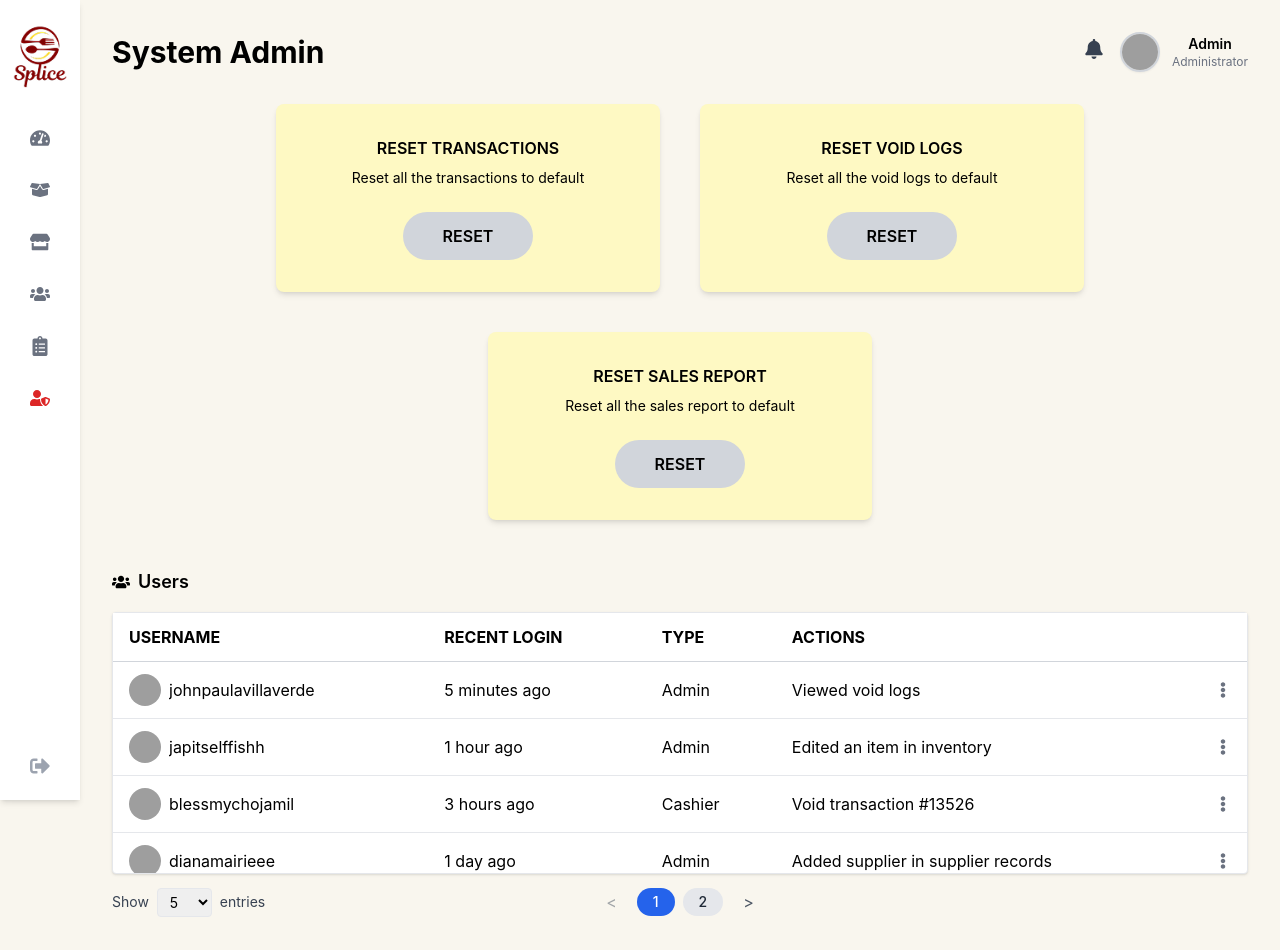
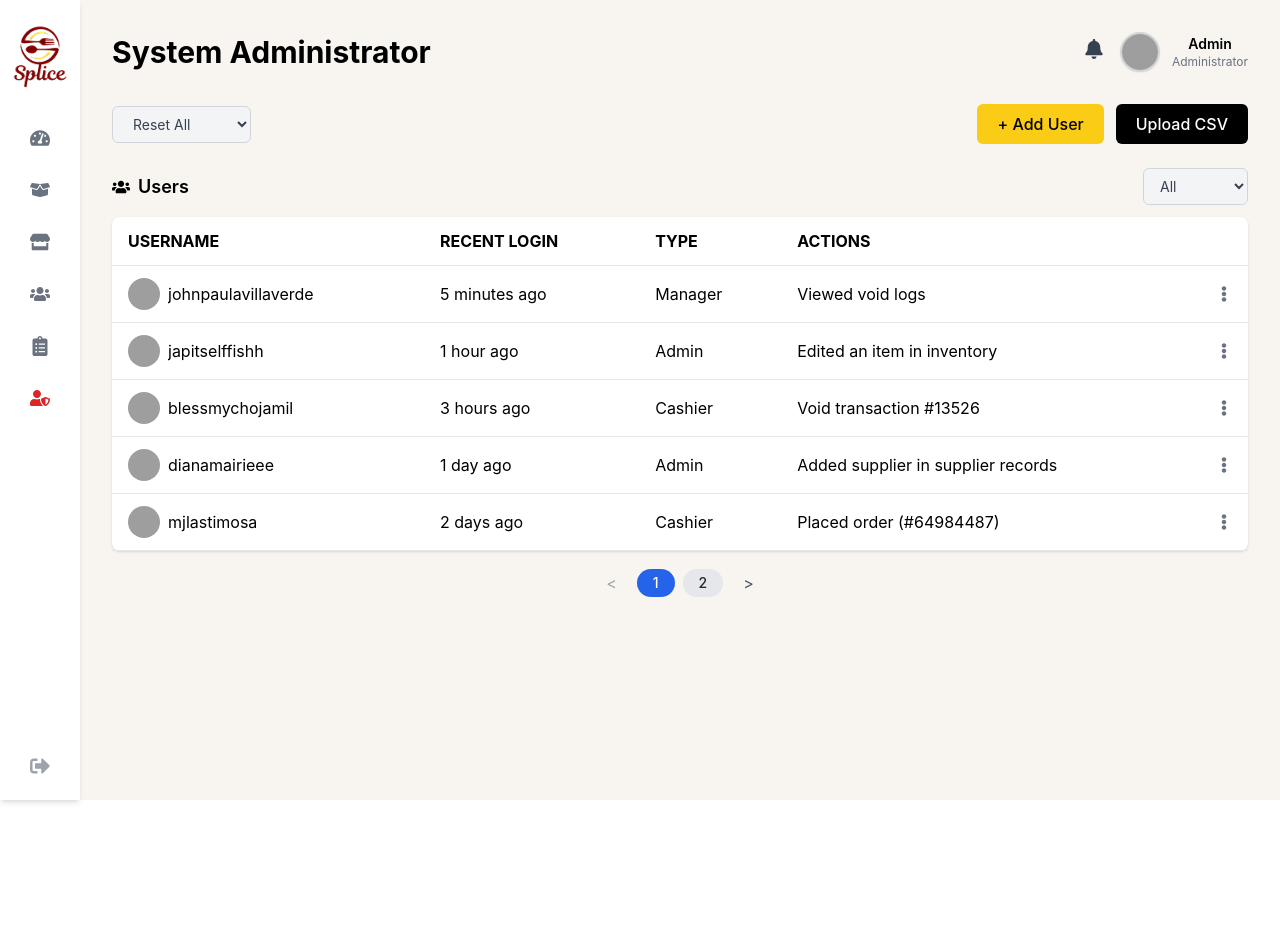
Before and after one commit to roshannlntcs/Food-and-Beverage-System, a React (Create React App) app in the folder frontend/: page /admin/super-admin in a window 1280 px wide. After the commit the page ends 800 px from the top, so only its background shows below. Built offline with nearby package versions, Linux system fonts and the light colour scheme; grey boxes are pictures that could not be loaded.

Commit message:
redesigned superadmin page

```diff
--- a/frontend/src/pages/pos/SuperAdmin.js
+++ b/frontend/src/pages/pos/SuperAdmin.js
@@ -7,13 +7,12 @@ import Pagination from "../../components/Pagination";
 import ResetConfirmationModal from "../../components/ResetConfirmationModal";
 
 const dummyUsers = [
-  { id: 1, username: "johnpaulavillaverde", avatar: "https://i.pravatar.cc/150?img=1", recentLogin: "5 minutes ago", type: "Admin", action: "Viewed void logs" },
+  { id: 1, username: "johnpaulavillaverde", avatar: "https://i.pravatar.cc/150?img=1", recentLogin: "5 minutes ago", type: "Manager", action: "Viewed void logs" },
   { id: 2, username: "japitselffishh", avatar: "https://i.pravatar.cc/150?img=2", recentLogin: "1 hour ago", type: "Admin", action: "Edited an item in inventory" },
   { id: 3, username: "blessmychojamil", avatar: "https://i.pravatar.cc/150?img=3", recentLogin: "3 hours ago", type: "Cashier", action: "Void transaction #13526" },
   { id: 4, username: "dianamairieee", avatar: "https://i.pravatar.cc/150?img=4", recentLogin: "1 day ago", type: "Admin", action: "Added supplier in supplier records" },
   { id: 5, username: "mjlastimosa", avatar: "https://i.pravatar.cc/150?img=5", recentLogin: "2 days ago", type: "Cashier", action: "Placed order (#64984487)" },
-  { id: 6, username: "annawhite", avatar: "https://i.pravatar.cc/150?img=6", recentLogin: "10 minutes ago", type: "Admin", action: "Updated sales report" },
-  { id: 7, username: "michael_smith", avatar: "https://i.pravatar.cc/150?img=7", recentLogin: "4 hours ago", type: "Cashier", action: "Processed refund (#789654)" },
+  { id: 6, username: "genesisjohn", avatar: "https://i.pravatar.cc/150?img=6", recentLogin: "2 days ago", type: "Cashier", action: "Placed order (#64984487)" },
 ];
 
 const resetWarnings = {
@@ -24,17 +23,22 @@ const resetWarnings = {
 
 const SuperAdmin = () => {
   const [users] = useState(dummyUsers);
-  const [entriesPerPage, setEntriesPerPage] = useState(4);
+  const [entriesPerPage, setEntriesPerPage] = useState(5);
   const [currentPage, setCurrentPage] = useState(1);
 
   // Modal state
   const [modalOpen, setModalOpen] = useState(false);
-  const [activeReset, setActiveReset] = useState(null); // "transactions" | "voidLogs" | "salesReport" | null
+  const [activeReset, setActiveReset] = useState(null);
 
-  // Pagination calculations
+  // User type filter
+  const [filterType, setFilterType] = useState("All");
+
+  // Pagination
   const totalPages = Math.ceil(users.length / entriesPerPage);
   const startIndex = (currentPage - 1) * entriesPerPage;
-  const paginatedUsers = users.slice(startIndex, startIndex + entriesPerPage);
+  const filteredUsers =
+    filterType === "All" ? users : users.filter((u) => u.type === filterType);
+  const paginatedUsers = filteredUsers.slice(startIndex, startIndex + entriesPerPage);
 
   const openModal = (type) => {
     setActiveReset(type);
@@ -47,81 +51,98 @@ const SuperAdmin = () => {
   };
 
   const handleConfirmReset = () => {
-    // Placeholder: implement your reset logic here based on activeReset
     alert(`Resetting ${activeReset}`);
-
-    // Close modal after confirming
     closeModal();
   };
 
   return (
-    <div className="flex min-h-screen bg-[#f9f6ee]">
+    <div className="flex min-h-screen bg-[#f8f5f0]">
+      {/* Sidebar */}
       <Sidebar />
 
+      {/* Main Content */}
       <div className="ml-20 p-8 flex-1">
+        {/* Header */}
         <div className="flex justify-between items-center mb-8">
-          <h1 className="text-3xl font-bold">System Admin</h1>
+          <h1 className="text-3xl font-bold">System Administrator</h1>
           <AdminInfo />
         </div>
 
-        {/* Reset Buttons */}
-        <div className="flex justify-center gap-10 mb-12 flex-wrap">
-          {["transactions", "voidLogs", "salesReport"].map((type) => (
-            <div
-              key={type}
-              className="bg-yellow-100 p-8 rounded-lg shadow-md w-96 min-w-[360px] flex flex-col items-center"
+        {/* Top controls: Reset + Add/Upload buttons */}
+        <div className="flex justify-between items-center mb-6">
+          {/* Reset dropdown */}
+          <select
+            className="px-4 py-2 border border-gray-300 rounded-md bg-gray-100 text-gray-700 text-sm focus:outline-none focus:ring-2 focus:ring-gray-400"
+            defaultValue=""
+            onChange={(e) => {
+              if (e.target.value) openModal(e.target.value);
+            }}
           >
-              <h2 className="font-semibold mb-2 uppercase">{`RESET ${type === "voidLogs" ? "VOID LOGS" : type === "salesReport" ? "SALES REPORT" : "TRANSACTIONS"}`}</h2>
-              <p className="text-sm mb-6 text-center">
-                {`Reset all the ${
-                  type === "voidLogs"
-                    ? "void logs"
-                    : type === "salesReport"
-                    ? "sales report"
-                    : "transactions"
-                } to default`}
-              </p>
-              <button
-                onClick={() => openModal(type)}
-                className="bg-gray-300 rounded-full px-10 py-3 hover:bg-gray-400 font-semibold"
-              >
-                RESET
+            <option value="" disabled>
+              Reset All
+            </option>
+            <option value="transactions">Transactions</option>
+            <option value="voidLogs">Void Logs</option>
+            <option value="salesReport">Sales Report</option>
+          </select>
+
+          <div className="flex gap-3">
+            <button className="bg-yellow-400 hover:bg-yellow-500 text-black font-medium px-5 py-2 rounded-md">
+              + Add User
+            </button>
+            <button className="bg-black hover:bg-gray-800 text-white font-medium px-5 py-2 rounded-md">
+              Upload CSV
             </button>
           </div>
-          ))}
         </div>
 
         {/* Users Table */}
         <section>
-          <h2 className="font-semibold mb-4 flex items-center gap-2 text-lg">
+          <div className="flex justify-between items-center mb-3">
+            <h2 className="font-semibold flex items-center gap-2 text-lg">
               <FaUsers /> Users
             </h2>
 
-          <div className="border rounded shadow bg-white">
-            <div className="overflow-y-auto max-h-[260px]">
+            {/* Filter dropdown */}
+            <select
+              className="px-3 py-2 border border-gray-300 rounded-md bg-gray-100 text-sm text-gray-700"
+              value={filterType}
+              onChange={(e) => {
+                setFilterType(e.target.value);
+                setCurrentPage(1);
+              }}
+            >
+              <option value="All">All</option>
+              <option value="Admin">Admin</option>
+              <option value="Cashier">Cashier</option>
+              <option value="Manager">Manager</option>
+            </select>
+          </div>
+
+          <div className="bg-white rounded-lg shadow">
             <table className="min-w-full border-collapse">
-                <thead className="bg-white border-b border-gray-300 sticky top-0 z-10">
-                  <tr>
-                    <th scope="col" className="py-3 px-4 text-left">USERNAME</th>
-                    <th scope="col" className="py-3 px-4 text-left">RECENT LOGIN</th>
-                    <th scope="col" className="py-3 px-4 text-left">TYPE</th>
-                    <th scope="col" className="py-3 px-4 text-left">ACTIONS</th>
-                    <th scope="col" className="py-3 px-4 w-8"></th>
+              <thead>
+                <tr className="text-left border-b">
+                  <th className="py-3 px-4">USERNAME</th>
+                  <th className="py-3 px-4">RECENT LOGIN</th>
+                  <th className="py-3 px-4">TYPE</th>
+                  <th className="py-3 px-4">ACTIONS</th>
+                  <th className="py-3 px-4 w-8"></th>
                 </tr>
               </thead>
               <tbody>
                 {paginatedUsers.map((user) => (
-                    <tr key={user.id} className="border-b border-gray-200 hover:bg-yellow-50">
-                      <td className="py-3 px-4 flex items-center gap-2 whitespace-nowrap">
+                  <tr key={user.id} className="border-b hover:bg-gray-50">
+                    <td className="py-3 px-4 flex items-center gap-2">
                       <img
                         src={user.avatar}
                         alt={user.username}
                         className="w-8 h-8 rounded-full object-cover"
                       />
-                        <span className="truncate max-w-xs">{user.username}</span>
+                      <span className="truncate">{user.username}</span>
                     </td>
                     <td className="py-3 px-4 whitespace-nowrap">{user.recentLogin}</td>
-                      <td className="py-3 px-4 whitespace-nowrap">{user.type}</td>
+                    <td className="py-3 px-4">{user.type}</td>
                     <td className="py-3 px-4">{user.action}</td>
                     <td className="py-3 px-4 text-center cursor-pointer text-gray-500 hover:text-black">
                       <FaEllipsisV />
@@ -131,27 +152,14 @@ const SuperAdmin = () => {
               </tbody>
             </table>
           </div>
-          </div>
 
-          {/* Show entries & Pagination in one row */}
-          <div className="flex items-center mt-3 relative">
-            {/* Left: Show Entries */}
-            <div className="absolute left-0">
-              <ShowEntries
-                entriesPerPage={entriesPerPage}
-                setEntriesPerPage={setEntriesPerPage}
+          {/* Pagination */}
+          <div className="flex items-center justify-center mt-4">
+            <Pagination
+              currentPage={currentPage}
+              totalPages={Math.ceil(filteredUsers.length / entriesPerPage)}
               setCurrentPage={setCurrentPage}
             />
-            </div>
-
-            {/* Center: Pagination */}
-            <div className="flex-1 flex justify-center">
-              <Pagination
-                currentPage={currentPage}
-                totalPages={totalPages}
-                setCurrentPage={setCurrentPage}
-              />
-            </div>
           </div>
         </section>
       </div>
```
Lines whose indentation alone changed are shown as unchanged.
